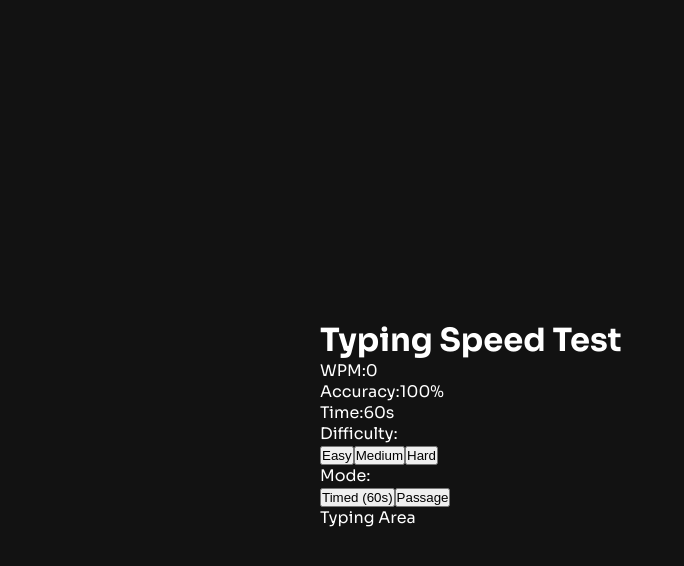
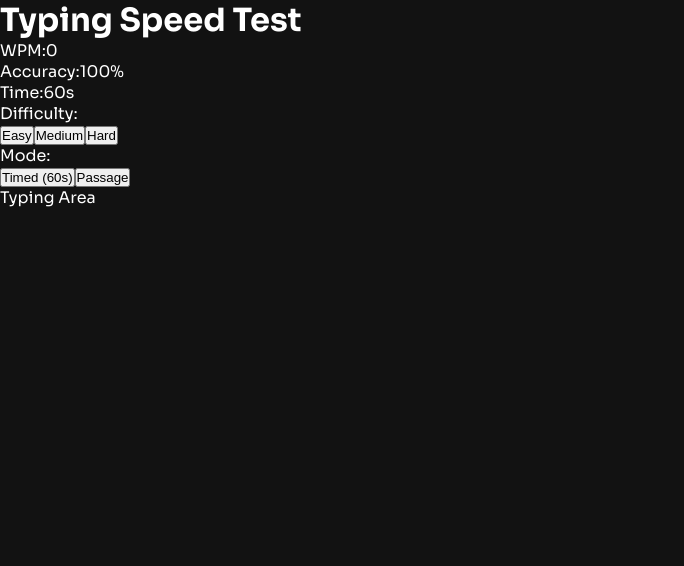
Before and after one commit to lina98st/typing-speed-test, a React (Vite) app: page / in a window 1280 px wide. Shown: the top 566 px of the page, without its empty margins (0-684 px from the left). Built offline with nearby package versions, Linux system fonts and the light colour scheme.

Commit message:
Update App.css styling

```diff
--- a/src/App.css
+++ b/src/App.css
@@ -35,7 +35,3 @@ body {
   background-color: var(--neutral-900);
   color: var(--neutral-0);
 }
-
-.app {
-  margin: 20rem;
-}
```
